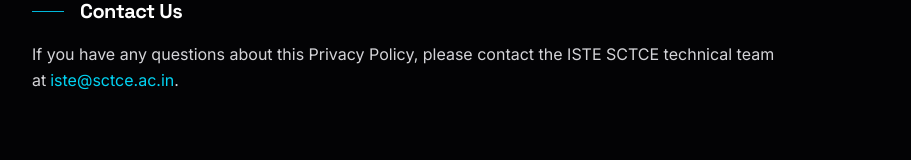
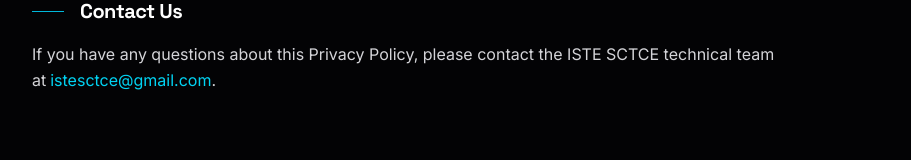
Before and after one commit to ISTE-SCTCE/mentron_new, a Next.js app: page /privacy in a window 1280 px wide. Shown: the part 1455-1615 px from the top of the page, without its empty margins (184-1095 px from the left). Built offline with nearby package versions, Linux system fonts and the light colour scheme; no server answers.

Commit message:
Update contact email to istesctce@gmail.com in Privacy Policy

```diff
--- a/app/privacy/page.tsx
+++ b/app/privacy/page.tsx
@@ -99,7 +99,7 @@
             </h2>
             <p>
               If you have any questions about this Privacy Policy, please contact the ISTE SCTCE technical team at
-              <a href="mailto:iste@sctce.ac.in" className="text-cyan-400 hover:underline ml-1">iste@sctce.ac.in</a>.
+              <a href="mailto:istesctce@gmail.com" className="text-cyan-400 hover:underline ml-1">istesctce@gmail.com</a>.
             </p>
           </section>
         </div>
```
